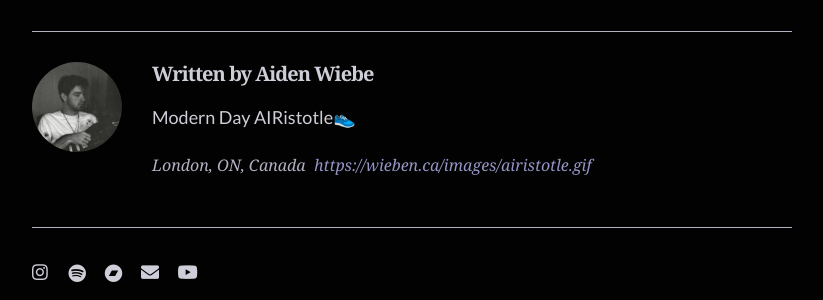
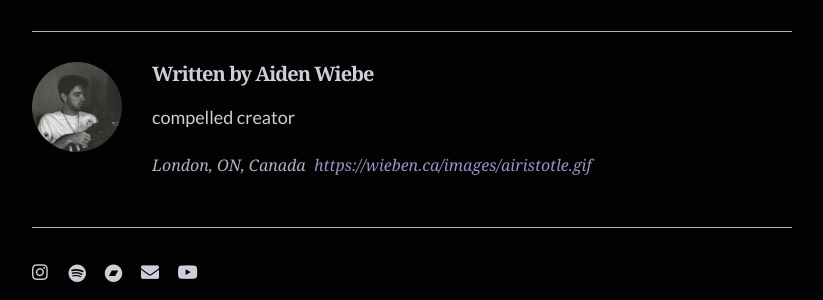
Before and after one commit to SamsonGoodenough/wieben-site, a Jekyll site: the page built from _posts/2023-08-15-red-burns-review.md, in a window 1280 px wide and 900 px high, scrolled down 1656 px. Shown: the part 500-800 px from the top of the window, without its empty margins (228-1051 px from the left). Built offline with Jekyll 4.4.1, drawn with Linux system fonts in a browser that asks for light colours; some web fonts are replaced.

Commit message:
author change

```diff
--- a/_data/author.json
+++ b/_data/author.json
@@ -1,6 +1,6 @@
 {
   "name": "Aiden Wiebe",
-  "bio": "Modern Day AIRistotle👟",
+  "bio": "compelled creator",
   "url": "https://wieben.ca/images/airistotle.gif",
   "location": "London, ON, Canada",
   "image": "images/pfp.png"
```
